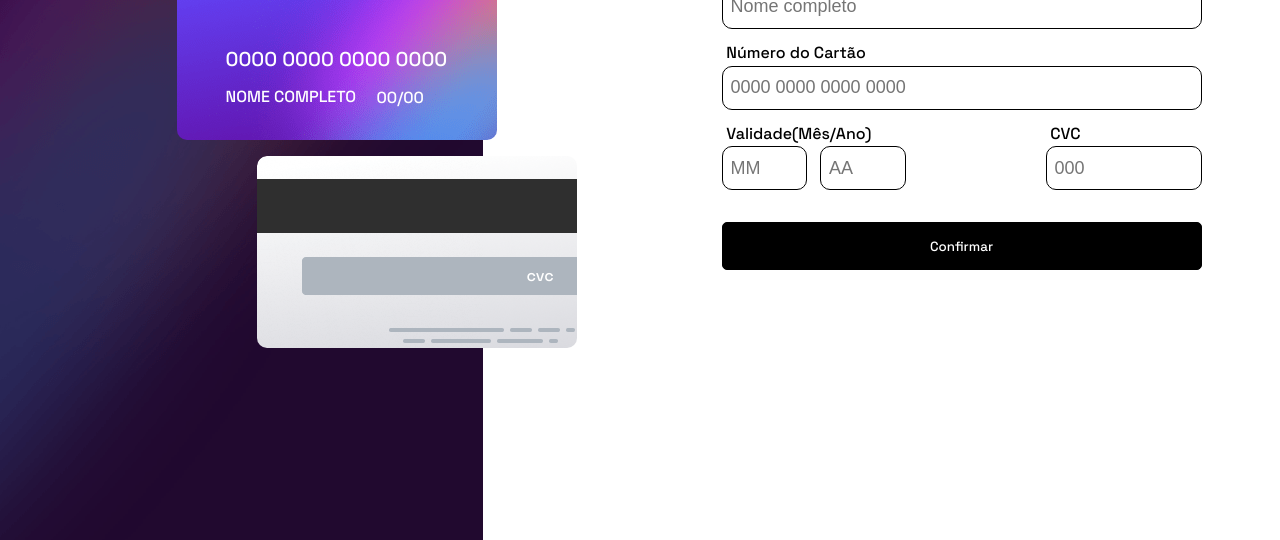
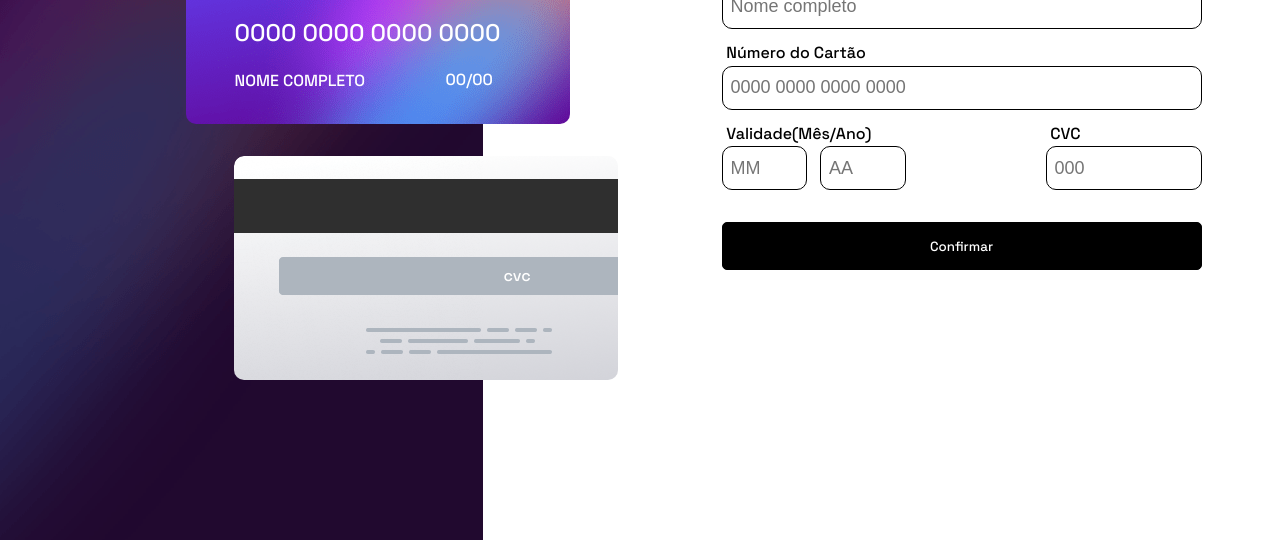
Before and after one commit to LipePLima/form-pagamento, a plain HTML site: page index.html in a window 1280 px wide. Shown: the part 260-800 px from the top of the page. Drawn offline with Linux system fonts and the light colour scheme.

Commit message:
Atualizando o tamanho dos cartões

```diff
--- a/css/mediaQ.css
+++ b/css/mediaQ.css
@@ -13,28 +13,35 @@
 
     .cartao-frente {
         background-image: url(../images/bg-card-front.png);
-        width: 20rem;
-        height: 12rem;
-        margin: -25rem 0 0 270px;
+        width: 24rem;
+        height: 14rem;
+        margin: -30rem 0 0 20rem;
     }
 
     .cartao-tras {
         background-image: url(../images/bg-card-back.png);
-        width: 20rem;
-        height: 12rem;
-        margin: 1rem 0 0 350px;
+        width: 24rem;
+        height: 14rem;
+        margin: 1rem 0 0 23rem;
     }
 
     #logo-card {
         margin: 20px 0 0 20px;
+        width: 58px;
+        height: 36px;
     }
 
     #num-card {
         margin: 62px 49px 0 49px;
+        font-size: 24px;
     }
 
     #name-card {
-        margin: 20px 0 0 49px;
+        margin: 28px 0 0 49px;
+    }
+
+    #data-card {
+        margin: -17px 0 0 260px;
     }
 
     #cvc-card {
```
